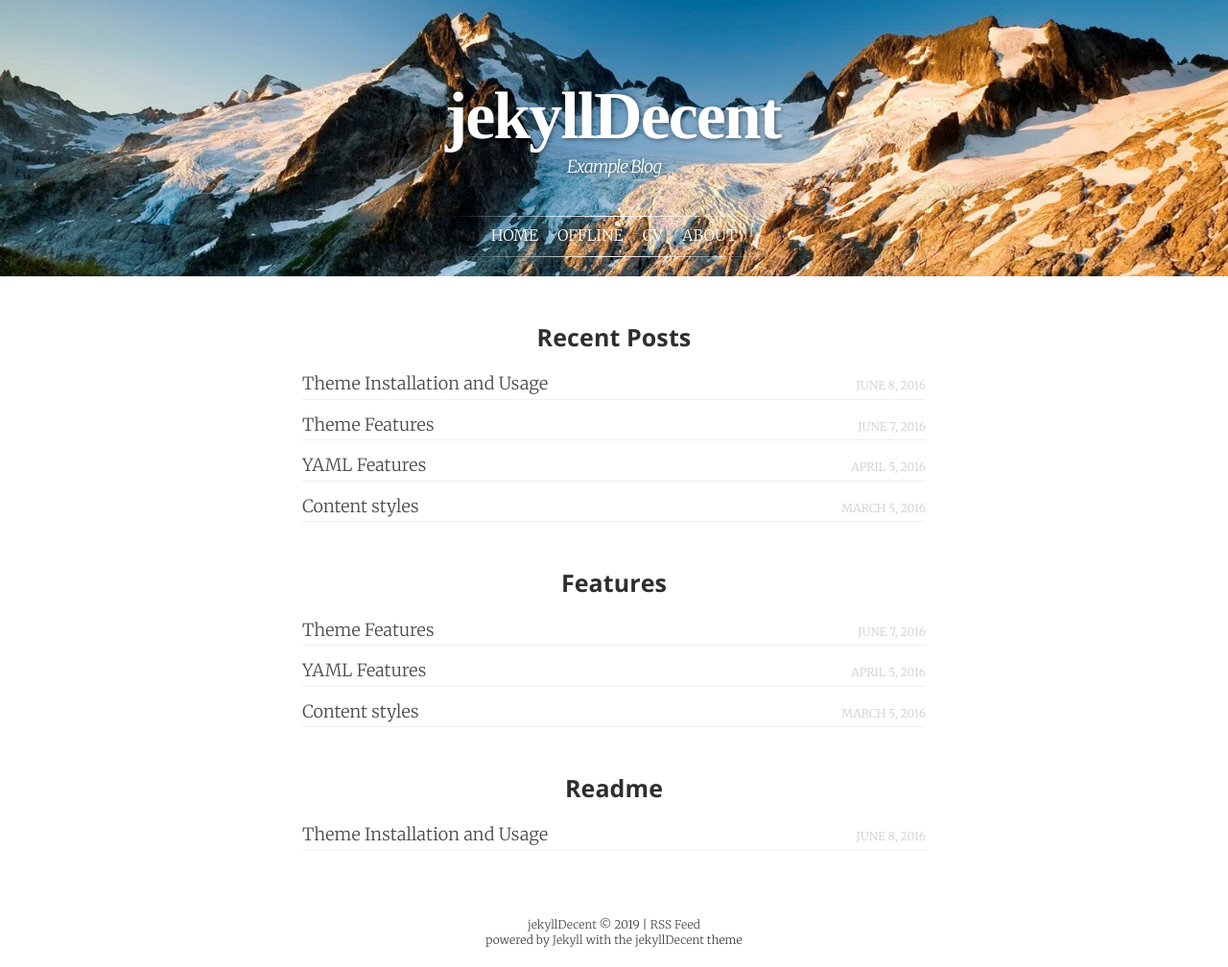
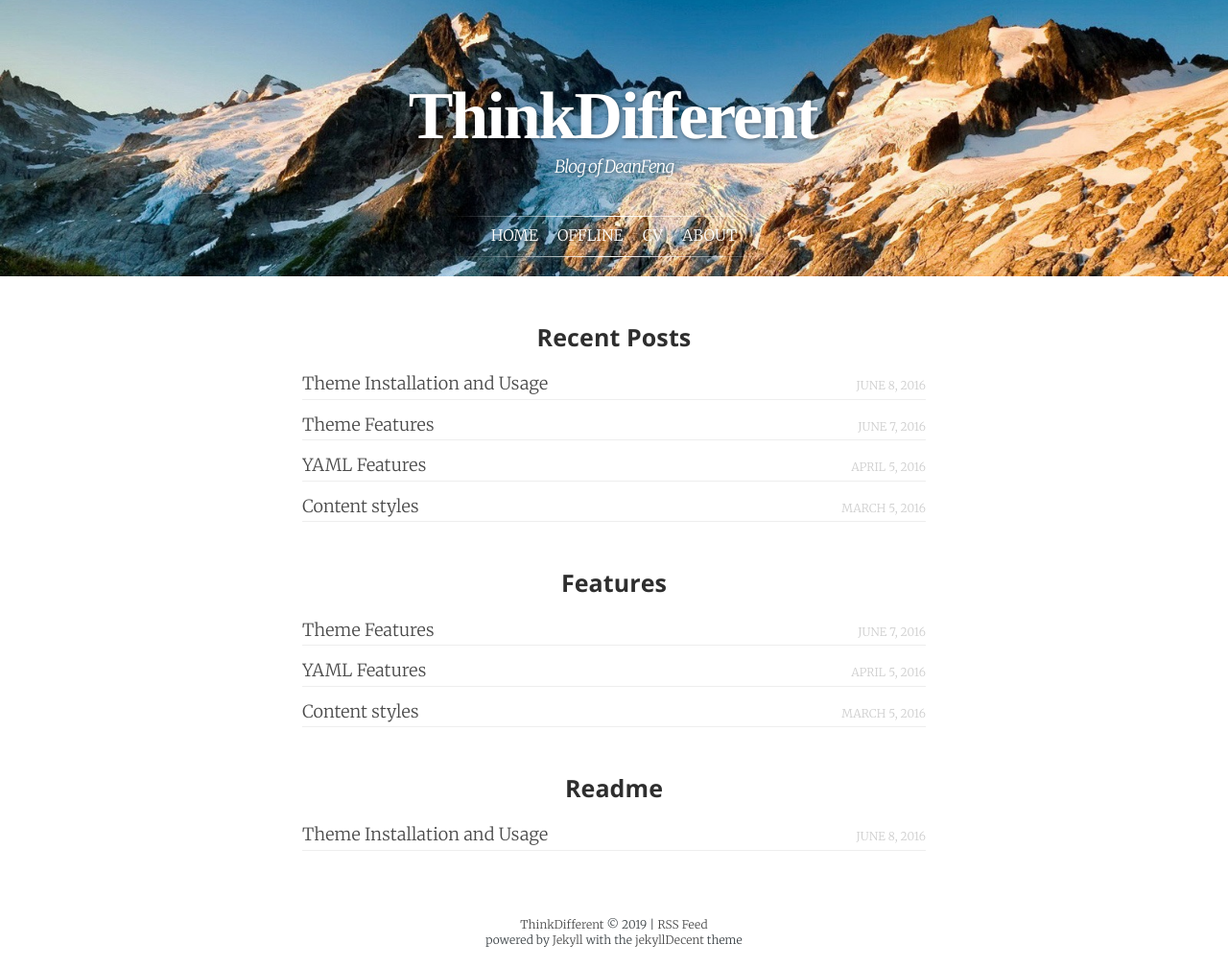
Before and after one commit to fengguangle/blog, a Jekyll site: the page built from index.html, in a window 1280 px wide. Shown: the whole page at 96% size. Built offline with Jekyll 4.4.1, drawn with Linux system fonts in a browser that asks for light colours; some web fonts are replaced.

Commit message:
change theme config

```diff
--- a/_config.yml
+++ b/_config.yml
@@ -6,8 +6,8 @@
 # 'jekyll serve'. If you change this file, please restart the server process.
 
 # Site settings
-title:            jekyllDecent
-subtitle:         Example Blog
+title:            ThinkDifferent
+subtitle:         Blog of DeanFeng
 description:      This is the jekyllTheme example blog. It only exists to demonstrate how the theme looks and feels.
 keywords:         demo theme example github jekyll features
 language:         "en" # default language of the blog. Language codes: http://www.w3schools.com/tags/ref_language_codes.asp
--- a/robots.txt
+++ b/robots.txt
@@ -1,3 +1,3 @@
 User-agent: *
 Disallow:
-Host: http://jwillmer.github.io/jekyllDecent
+Host: https://fengguangle.github.io/blog
```
